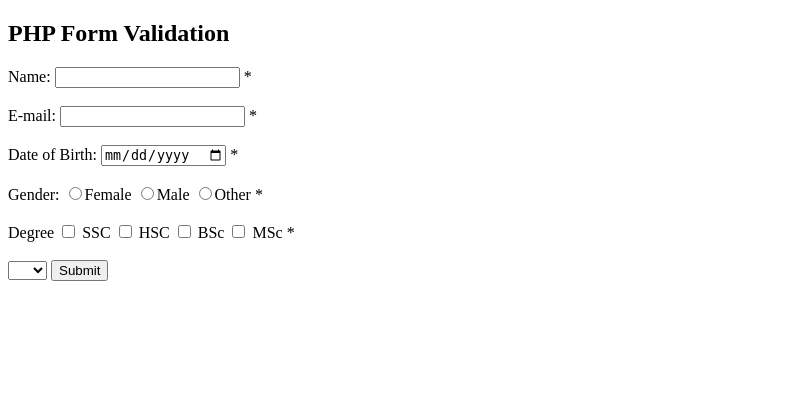
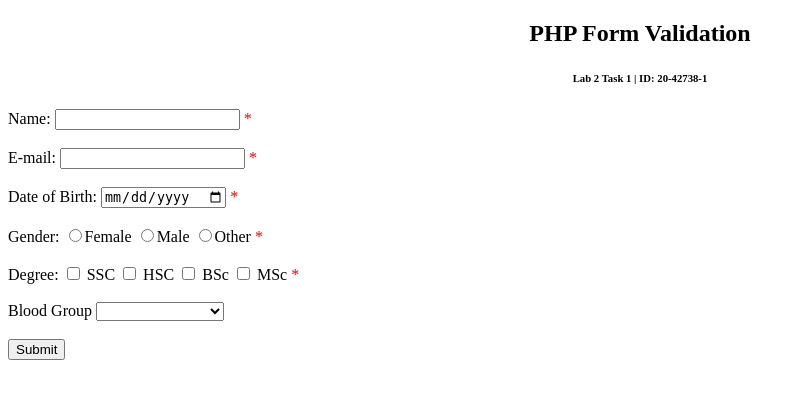
Before and after one commit to Abir-Tx/webtech, a PHP site: page /lab2/task1/index.php in a window 1280 px wide. Shown: the top 399 px of the page, without its empty margins (0-805 px from the left). Run offline with PHP 8.4, Linux system fonts and the light colour scheme.

Commit message:
Add basic styling and missing labels
Signed-off-by: Abir-Tx <28858998+Abir-Tx@users.noreply.github.com>

```diff
--- a/lab2/task1/index.php
+++ b/lab2/task1/index.php
@@ -4,6 +4,7 @@
 <html>
 
 <head>
+  <link rel="stylesheet" href="./style.css">
 </head>
 
 <body>
@@ -63,6 +64,7 @@
   ?>
 
   <h2>PHP Form Validation</h2>
+  <h6>Lab 2 Task 1 | ID: 20-42738-1</h6>
   <form method="post" action="<?php echo $_SERVER["PHP_SELF"]; ?>">
     Name: <input type="text" name="name">
     <span class="error">* <?php echo $nameErr; ?></span>
@@ -84,7 +86,7 @@
 
 
     <br><br>
-    <label for="degree">Degree</label>
+    <label for="degree">Degree: </label>
     <input type="checkbox" name="degree[]" id="ssc">
     <label for="ssc">SSC</label>
     <input type="checkbox" name="degree[]" id="hsc">
@@ -97,12 +99,14 @@
 
 
     <br><br>
+    <label for="bloodGroup">Blood Group</label>
     <select name="bloodGroup" id="bloodGroup">
       <option value="none"></option>
       <option value="Apos">A+</option>
       <option value="Bpos">B+</option>
     </select>
     <span class="error"> <?php echo $bloodErr; ?></span>
+    <br><br>
 
     <input type="submit" name="submit" value="Submit">
 
--- /dev/null
+++ b/lab2/task1/style.css
@@ -0,0 +1,18 @@
+body {
+  transition: 0.3s ease-in-out;
+}
+h2 {
+  text-align: center;
+}
+
+h6 {
+  text-align: center;
+}
+
+.error {
+  color: red;
+}
+
+select {
+  width: 10vw;
+}
```
